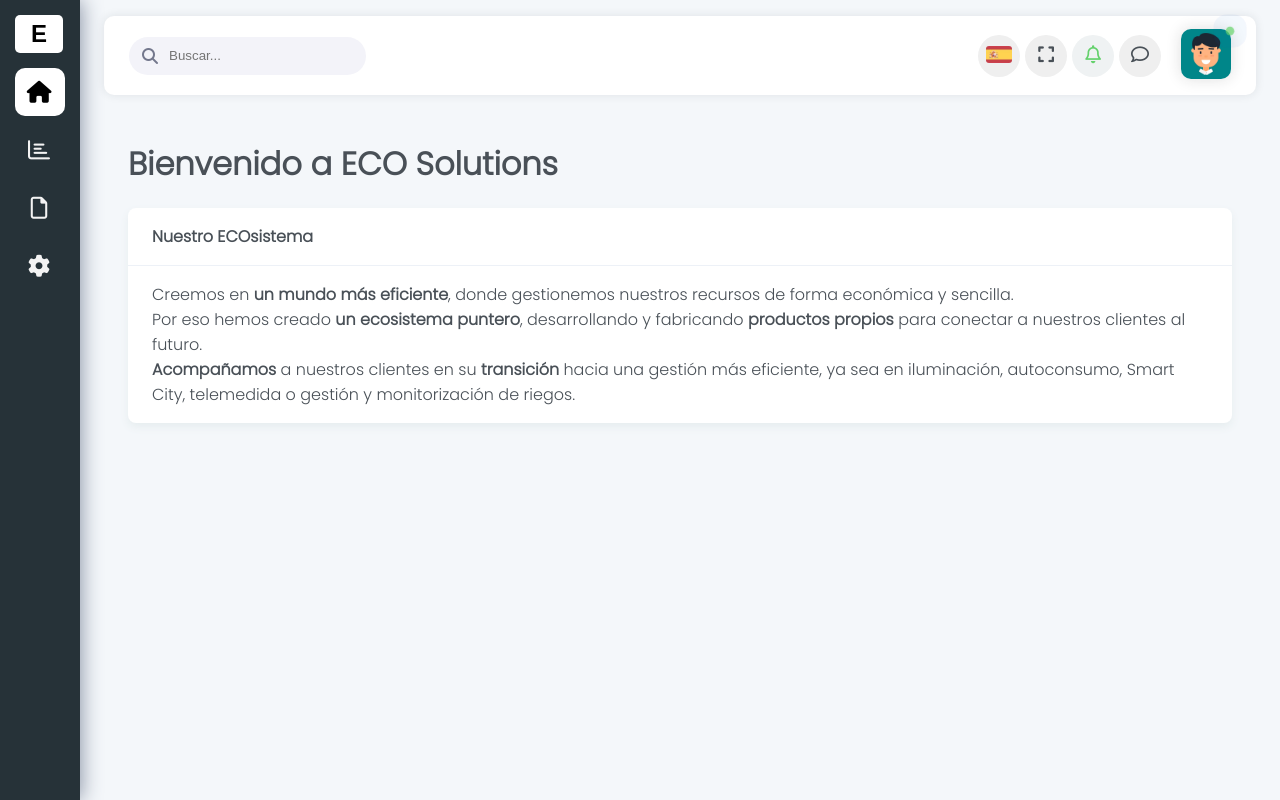
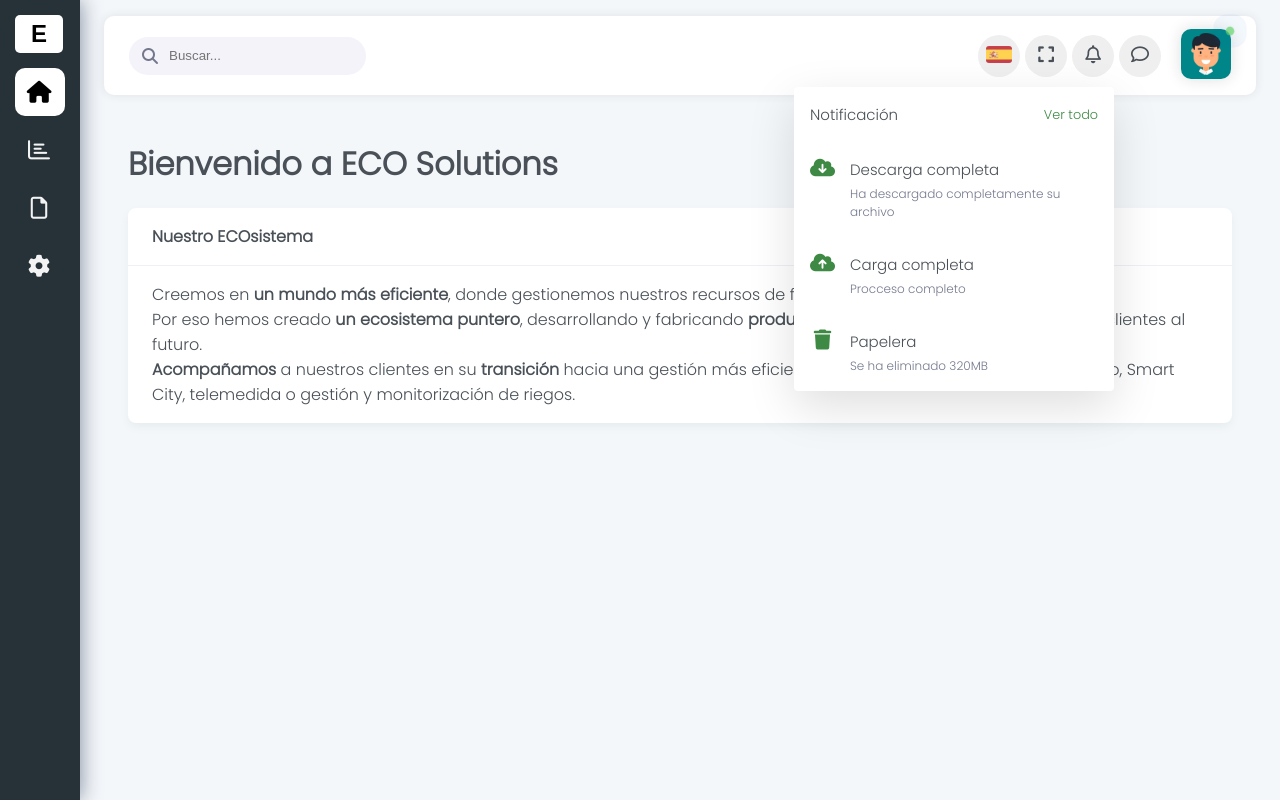
Before and after one commit to Araneth25/ECOSolutions, an Angular app in the folder front/: page /dashboard in a window 1280 px wide. Both pictures are taken after a click on the button 1093 px from the left and 55 px from the top of the page. Built offline with nearby package versions, Linux system fonts and the light colour scheme.

Commit message:
Agregando notificaciones

```diff
--- a/front/src/app/header/header-dummy-data.ts
+++ b/front/src/app/header/header-dummy-data.ts
@@ -1,3 +1,4 @@
+//Lenguajes
 export const languages = [
     {
         language: 'Español',
@@ -15,4 +16,43 @@
         language: 'Deutsch',
         flag:'germany',
     }
-]
+];
+
+//Notificaciones "Demostración"
+export const notifications = [
+    {
+        icon: 'fa-solid fa-cloud-arrow-down',
+        subject: 'Descarga completa',
+        description: 'Ha descargado completamente su archivo'
+    },
+    {
+        icon: 'fa-solid fa-cloud-arrow-up',
+        subject: 'Carga completa',
+        description: 'Procceso completo'
+    },
+    {
+        icon: 'fa-solid fa-trash',
+        subject: 'Papelera',
+        description: 'Se ha eliminado 320MB'
+    }
+];
+
+//ITEMS DEL USUARIO
+export const userItems = [
+    {
+        icon: 'fa-regular fa-user',
+        label: 'Perfil'
+    },
+    {
+        icon: 'fa-solid fa-unlock',
+        label: 'Contraseña'
+    },
+    {
+        icon: 'fa-solid fa-gear',
+        label: 'Ajustes'
+    },
+    {
+        icon: 'fa-solid fa-arrow-right-from-bracket',
+        label: 'Cerrar sesión'
+    }
+];
--- a/front/src/app/header/header.component.css
+++ b/front/src/app/header/header.component.css
@@ -174,7 +174,7 @@
 .overlay{
     background: #fff;
     margin-top: 10px;
-    box-shadow: 0 1rem 3rem rgb(0 0 0 / 18%);
+    box-shadow: 0 1rem 3rem rgb(0 0 0 / 13%);
     border-radius: 0.25rem;
 }
 
@@ -210,6 +210,8 @@
     border-radius: 0.25rem;
 }
 
+/*DISTRIBUCION ESTILO DE LENGUAJES Y BANDERAS*/
+
 .overlay-language {
     padding: 0.5rem 0;
 }
@@ -235,3 +237,58 @@
 .overlay-language ul li:hover {
     background: #eff2f3;
 }
+
+/*OVERLAY DE LAS NOTIFICACIONES*/
+.overlay-notification ul {
+    list-style: none;
+    width: 320px;
+}
+
+.overlay-notification ul li {
+    padding: 1rem;
+}
+
+.overlay-notification ul li.notification-head-container {
+    display: flex;
+    align-items: center;
+    justify-content: space-between;
+}
+
+.overlay-notification ul li.notification-head-container .notification-head {
+    font-size: 15px;
+    color: #495057;
+}
+
+.overlay-notification ul li.notification-head-container .view-all-link {
+    font-size: 80%;
+    color:  #3E8944;
+    cursor: pointer;
+}
+
+.overlay-notification ul li.notification-message-container {
+    cursor: pointer;
+    display: flex;
+}
+
+.overlay-notification ul li.notification-message-container i {
+    margin-right: 15px;
+    font-size: 20px;
+    color:  #3E8944;
+    width: 25px;
+    text-align: center;
+}
+
+.overlay-notification ul li.notification-message-container .notification-subject {
+    margin-bottom: 0.25rem;
+    font-size: 15px;
+    color: #495057;
+}
+
+.overlay-notification ul li.notification-message-container .notification-desc {
+    font-size: 12px;
+    color: #74788d;
+}
+
+.overlay-notification ul li.notification-message-container:hover {
+    background: #eff2f3;
+}
--- a/front/src/app/header/header.component.html
+++ b/front/src/app/header/header.component.html
@@ -32,7 +32,7 @@
                     </button>
                 </div>
                 <div class="head-menu-item">
-                    <button class="head-menu-item-btn ripple">
+                    <button class="head-menu-item-btn ripple" [cdkMenuTriggerFor]="notificationOverlay">
                         <i class="fa-regular fa-bell menu-icon"></i>
                     </button>
                 </div>
@@ -71,3 +71,27 @@
         </ul>
     </div>
 </ng-template>
+
+<ng-template #notificationOverlay>
+    <div class="overlay overlay-notification overlay-fall" cdkMenu>
+        <ul>
+            <li class="notification-head-container">
+                <div class="notification-head">Notificación</div>
+                <span class="view-all-link">
+                    <a>Ver todo</a>
+                </span>
+            </li>
+            <li class="notification-message-container" *ngFor="let notification of notifications" cdkMenuItem>
+                <i [class]="notification.icon"></i>
+                <div>
+                    <div class="notification-subject">
+                        {{notification.subject}}
+                    </div>
+                    <p class="notification-desc">
+                        {{notification.description}}
+                    </p>
+                </div>
+            </li>
+        </ul>
+    </div>
+</ng-template>
--- a/front/src/app/header/header.component.ts
+++ b/front/src/app/header/header.component.ts
@@ -1,5 +1,6 @@
 import { Component, HostListener, Input, OnInit } from '@angular/core';
-import { languages } from './header-dummy-data';
+import { languages, userItems } from './header-dummy-data';
+import { notifications } from './header-dummy-data';
 
 @Component({
   selector: 'app-header',
@@ -15,6 +16,8 @@
   selectedLanguage: any;
 
   languages = languages;
+  notifications = notifications;
+  userItems = userItems;
 
   constructor(){
 
```
